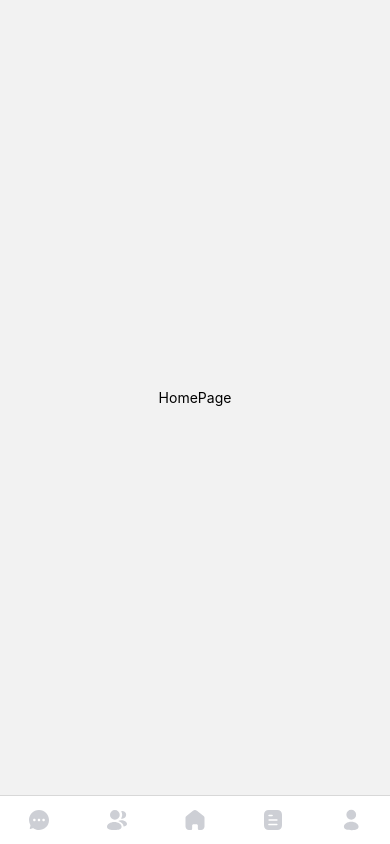
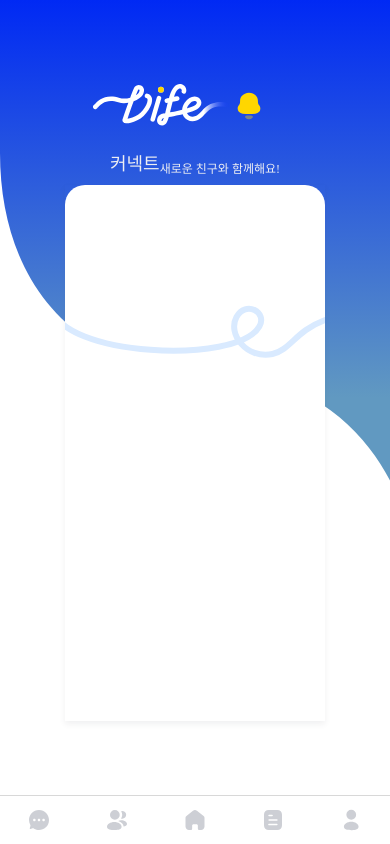
Before and after one commit to team-diverse/dife-frontend, a React Native app: screen /homePage in a window 390 px wide. Built offline with nearby package versions, Linux system fonts and the light colour scheme; a web font is replaced by a local one.

Commit message:
feat: homePage 기본 틀 구현

```diff
--- a/package.json
+++ b/package.json
@@ -14,15 +14,17 @@
     "@react-navigation/native": "^6.1.17",
     "@react-navigation/stack": "^6.3.29",
     "expo": "^49.0.23",
+    "expo-linear-gradient": "^12.7.2",
     "expo-status-bar": "~1.11.1",
     "react": "18.2.0",
     "react-native": "0.73.4",
     "react-native-fs": "^2.20.0",
     "react-native-gesture-handler": "^2.15.0",
+    "react-native-linear-gradient": "^2.8.3",
     "react-native-reanimated": "^3.8.1",
     "react-native-safe-area-context": "^4.9.0",
     "react-native-screens": "^3.29.0",
-    "react-native-svg": "13.9.0",
+    "react-native-svg": "^13.9.0",
     "sha1-file": "^3.0.0",
     "uuid": "^9.0.1"
   },
--- a/src/pages/homePage/homePage.js
+++ b/src/pages/homePage/homePage.js
@@ -1,19 +1,117 @@
 import React from 'react';
-import { View, Text, StyleSheet } from 'react-native';
+import { LinearGradient } from 'expo-linear-gradient';
+import { View, Text, StyleSheet, Dimensions, StatusBar } from 'react-native';
+import { customTheme } from '../../styles/customTheme.js';
+
+import HomeBg from '../../assets/images/svg_js/home_bg.js';
+import LogoBr from '../../components/logo/svg_js/logo_br.js';
+import Notify from '../../components/icon_32/svg_js/notification_32.js';
+import Homecard from '../../components/Homecard.js';
+import HomecardDifeF from '../../components/svg_js/homecard_dife_f.js';
+import HomeSchEv from '../../components/HomeSchEv.js';
+import HomeProfile from '../../components/HomeProfile.js';
+
+const screenWidth = Dimensions.get('window').width;
+const screenHeight = Dimensions.get('window').height;
+
+const { fontHead18, fontCaption } = customTheme;
 
 const HomePage = () => {
+  const statusBarHeight = StatusBar.currentHeight || 0;
+
   return (
     <View style={styles.container}>
-      <Text>HomePage</Text>
+      <LinearGradient style={[styles.linearGradient, { paddingTop: statusBarHeight }]} colors={['#0029F4', '#6199C1', '#6199C1']}>
+        <HomeBg style={styles.svg} preserveAspectRatio='none'/>
+        <View style={styles.topContainer}>
+          <View style={styles.logo}>
+            <LogoBr />
+          </View>
+          <View style={styles.notify}>
+            <Notify />
+          </View>
+        </View>
+        <View style={styles.text}>
+          <Text style={styles.TXconnect} >커넥트</Text>
+          <Text style={styles.TXwithnewfriend} >새로운 친구와 함께해요!</Text>
+        </View>
+        <View style={styles.homecard}>
+          <Homecard />
+          <View style={styles.homecardDifeF}>
+            <HomecardDifeF />
+          {/* <View style={styles.homeProfile}>
+            <HomeProfile />
+          </View> */}
+        </View>
+        <View style={styles.homeSchEv}>
+          <HomeSchEv />
+          <HomeSchEv />
+        </View>
+        </View>
+      </LinearGradient>
     </View>
   );
-}
+};
 
 const styles = StyleSheet.create({
   container: {
     flex: 1,
+    flexDirection: 'row',
+  },
+  linearGradient: {
+    flex: 1,
     justifyContent: 'center',
     alignItems: 'center',
+  },
+  svg: {
+    position: 'absolute',
+    width: screenWidth,
+    height: screenHeight,
+  },
+  topContainer: {
+    flexDirection: 'row',
+  },
+  logo: {
+    flex: 1,
+    marginTop: 1,
+    marginLeft: -8
+  },
+  notify: {
+    marginTop: 7,
+    marginRight: 25,
+  },
+  text: {
+    flexDirection: 'row',
+    alignItems: 'flex-end',
+    marginTop: 25,
+  },
+  TXconnect: {
+    ...fontHead18,
+    color: customTheme.bgList,
+  },
+  TXwithnewfriend: {
+    ...fontCaption,
+    color: customTheme.bgList,
+  },
+  homecard: {
+    position: 'relative',
+    top: 8,
+    shadowColor: '#3C454E4A',
+    shadowOffset: { width: 0, height: 3 },
+    shadowOpacity: 0.29,
+    shadowRadius: 6,
+  },
+  homecardDifeF: {
+    position: 'absolute',
+    marginTop: 120,
+  },
+  homeProfile: {
+    position: 'absolute',
+  },
+  homeSchEv: {
+    flexDirection: 'row',
+    justifyContent: 'space-between',
+    marginTop: 28,
   },
 });
 
```
Also changed, not shown: 1 other file (tests, documents, lock files or other folders).
